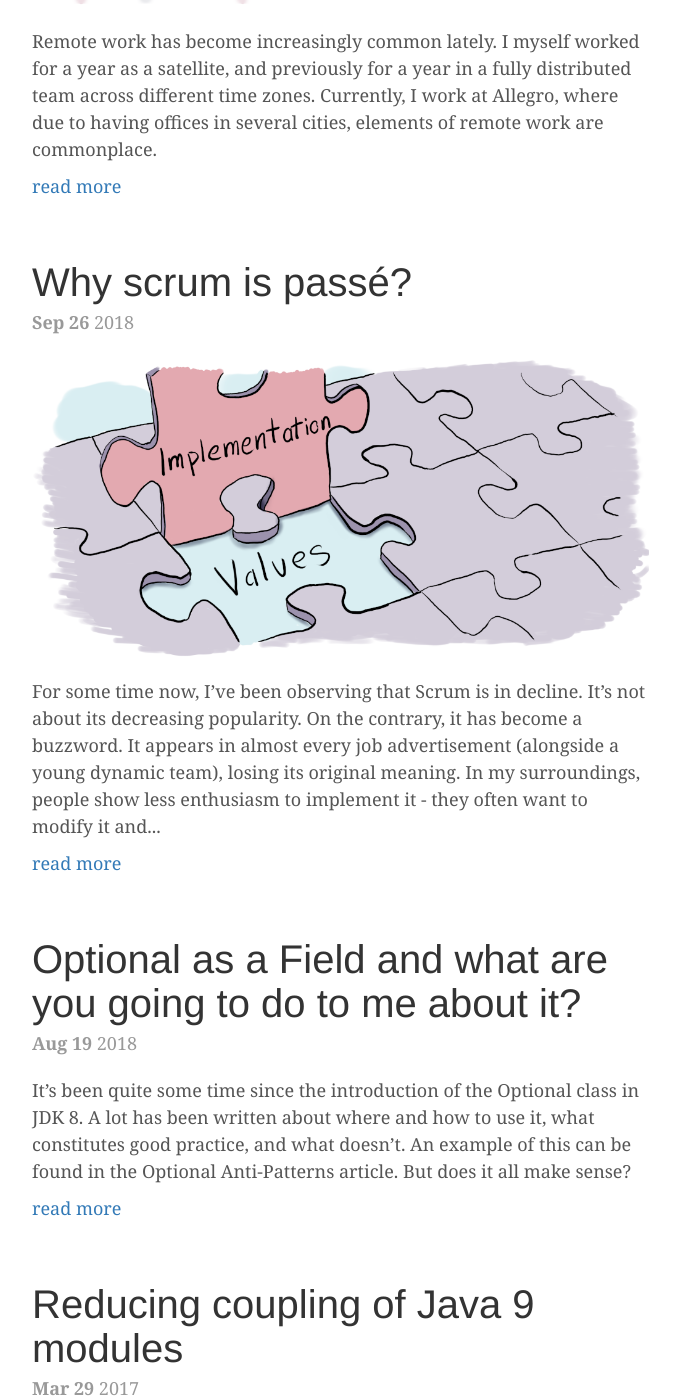
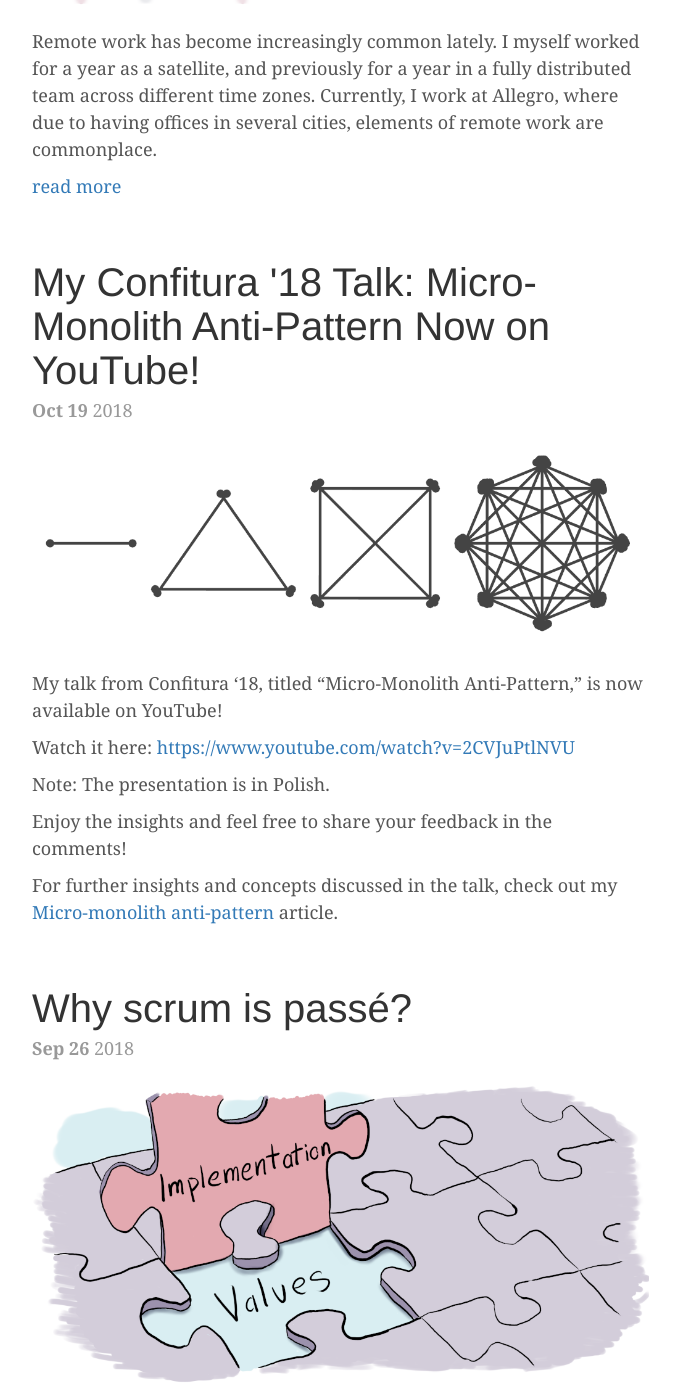
Before and after one commit to tfij/tfij.github.io, a Jekyll site: the page built from index.html, in a window 1280 px wide and 1400 px high, scrolled down 5253 px. Shown: the whole window, without its empty margins (138-818 px from the left). Built offline with Jekyll 4.4.1, drawn with Linux system fonts in a browser that asks for light colours.

Commit message:
Add information about Micro-Monolith Anti-Pattern awailable at youtube

```diff
--- /dev/null
+++ b/_posts/2018-10-19-Micro-monolith-at-confitura.md
@@ -0,0 +1,19 @@
+---
+layout: post
+title: "My Confitura '18 Talk: Micro-Monolith Anti-Pattern Now on YouTube!"
+tags: [tech, conference-talk, micro-monolith, microservices, monolith, architecture, design, patterns, anti-patterns]
+short: true
+coverImage:
+  url: /assets/articles/2018-10-19-Micro-monolith-at-confitura/communication-paths.png
+  alt: The illustration shows the exponential growth of communication paths as nodes increase
+---
+
+My talk from Confitura '18, titled "Micro-Monolith Anti-Pattern," is now available on YouTube!
+
+Watch it here: [https://www.youtube.com/watch?v=2CVJuPtlNVU](https://www.youtube.com/watch?v=2CVJuPtlNVU)
+
+Note: The presentation is in Polish.
+
+Enjoy the insights and feel free to share your feedback in the comments!
+
+For further insights and concepts discussed in the talk, check out my [Micro-monolith anti-pattern](http://localhost:4000/2017/01/30/Micro-monolith-Anti-pattern.html) article.
--- a/index.html
+++ b/index.html
@@ -4,4 +4,4 @@ seo:
     type: Blog
 ---
 
-{% include all-posts.html decryptedPostLimit="20" %}
+{% include all-posts.html decryptedPostLimit="30" %}
```
Also changed, not shown: assets/articles/2018-10-19-Micro-monolith-at-confitura/communication-paths.png (added).
